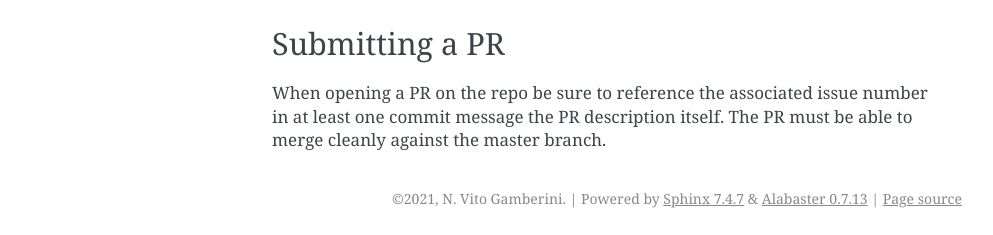
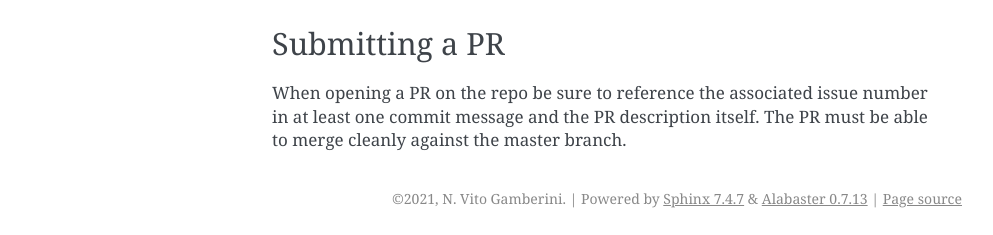
Before and after one commit to SpockBotMC/RikerBot, a Sphinx documentation site: the page built from docs/contributing.rst, in a window 1280 px wide. Shown: the part 669-904 px from the top of the page, without its empty margins (148-1141 px from the left). Built offline with Sphinx 7.4.7, drawn with Linux system fonts in a browser that asks for light colours.

Commit message:
Doc bump

```diff
--- a/docs/contributing.rst
+++ b/docs/contributing.rst
@@ -34,8 +34,8 @@ Submitting a PR
 ===============
 
 When opening a PR on the repo be sure to reference the associated issue number
-in at least one commit message the PR description itself. The PR must be able
-to merge cleanly against the master branch.
+in at least one commit message and the PR description itself. The PR must be
+able to merge cleanly against the master branch.
 
 .. _open an issue: https://github.com/SpockBotMC/RikerBot/issues
 .. _Github repo: https://github.com/SpockBotMC/RikerBot
```
Also changed, not shown: ReadMe.rst (+5 -2 lines).
